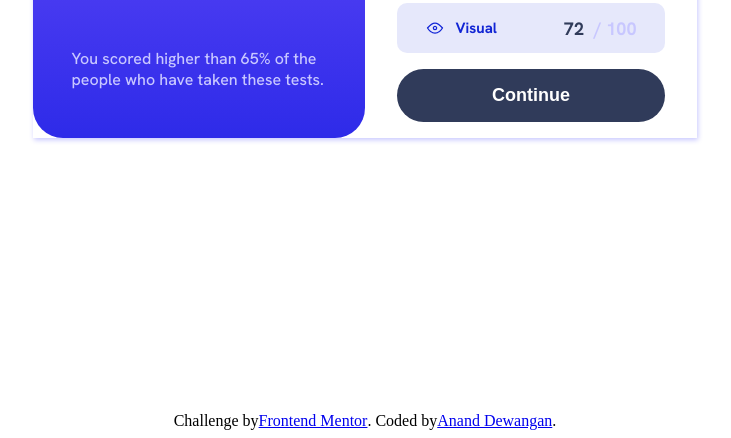
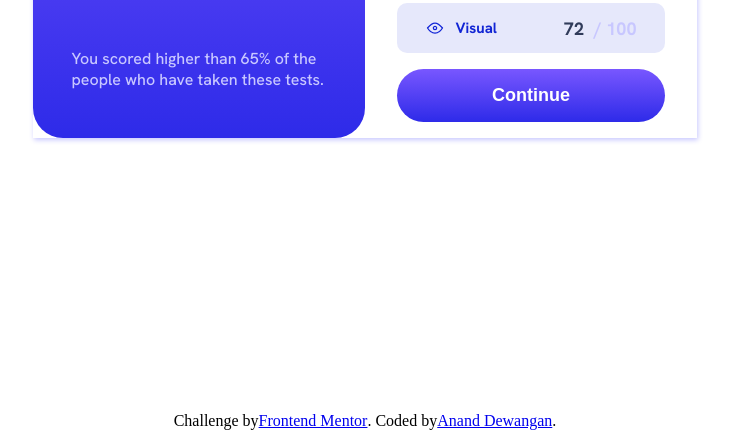
Before and after one commit to AnandDewangan/Results-summary-component, a plain HTML site: page index.html in a window 1280 px wide. In both pictures the pointer is over the button "Continue". Shown: the part 476-914 px from the top of the page, without its empty margins (275-1006 px from the left). Drawn offline with Linux system fonts and the light colour scheme.

Commit message:
Update index.html

```diff
--- a/index.html
+++ b/index.html
@@ -87,6 +87,7 @@
         color: var(--White);
         font-size: var(--Font-size);
         font-weight: 700;
+        cursor: pointer;
       }
       .result {
         color: var(--Light-lavender);
@@ -172,6 +173,13 @@
         justify-content: center;
         align-items: center;
         margin-top: 5rem;
+      }
+
+      button:hover{
+        background: linear-gradient(
+          var(--Light-slate-blue),
+          var(--Light-royal-blue)
+        );
       }
 
       @media screen and (width > 500px){
```
